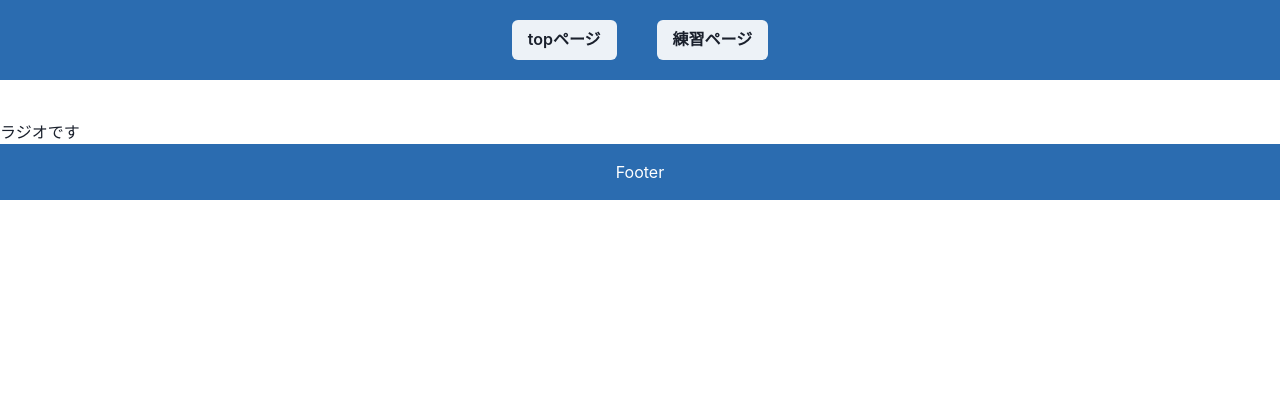
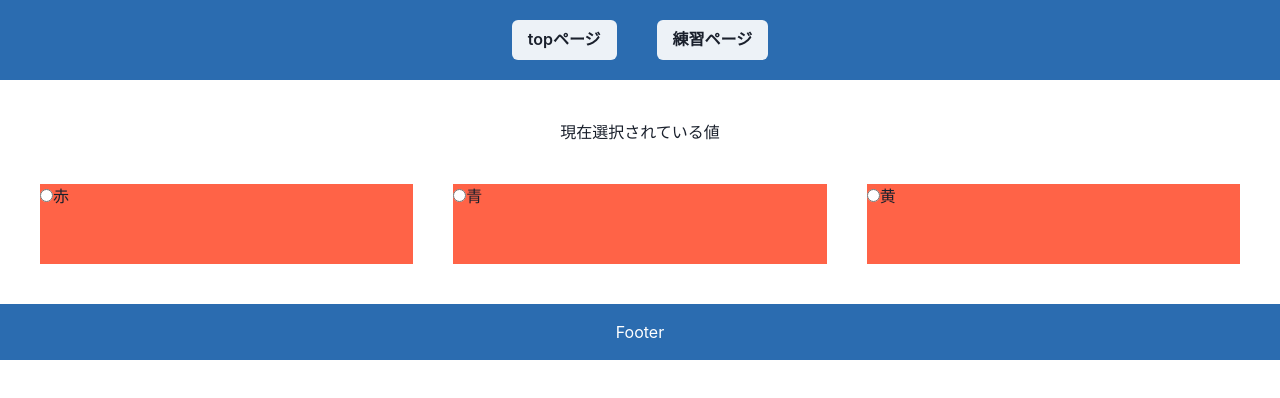
Before and after one commit to sakana-san/react-sample-benkyou, a React (Create React App) app: page /Radio in a window 1280 px wide. Shown: the top 398 px of the page. Built offline with nearby package versions, Linux system fonts and the light colour scheme; the HTML template or start-up script is replaced by a standard one.

Commit message:
ラジオページ途中まで

```diff
--- a/src/components/Radio.tsx
+++ b/src/components/Radio.tsx
@@ -1,9 +1,63 @@
-import React from "react";
+import React, {useState} from "react"
+import { Flex, Button, Box, SimpleGrid } from "@chakra-ui/react"
+
+
+type RProps = {
+  onChange: (event: React.ChangeEvent<HTMLInputElement>) => void
+  checked: string
+}
+const radioAry = [
+  {
+    "id": 1,
+    "item": "赤"
+  },
+  {
+    "id": 2,
+    "item": "青"
+  },
+  {
+    "id": 3,
+    "item": "黄"
+  }
+]
+const RadioItems = (props: RProps) => {
+  const { onChange, checked } = props
+  return (
+    <>
+      <Box bg='tomato' height='80px'>
+        <label>
+          <input type="radio" />
+          赤
+        </label>
+      </Box>
+      <Box bg='tomato' height='80px'>
+        <label>
+          <input type="radio" />
+          青
+        </label>
+      </Box>
+      <Box bg='tomato' height='80px'>
+        <label>
+          <input type="radio" />
+          黄
+        </label>
+      </Box>
+    </>
+  )
+}
 
 export const Radio = () => {
+  const [gV, sV] = useState(radioAry[0]['item'])
+  const onChange = (e: React.ChangeEvent<HTMLInputElement>) => {
+    sV(e.target.value)
+  }
   return (
-    <div>
-      ラジオです
-    </div>
+    <>
+      <p style={{textAlign: "center"}}>現在選択されている値</p>
+      <p style={{textAlign: "center"}}>{}</p>
+      <SimpleGrid minChildWidth='120px' spacing='40px' padding="10">
+        <RadioItems onChange={onChange} checked={gV} />
+      </SimpleGrid>
+    </>
   )
 }
```
